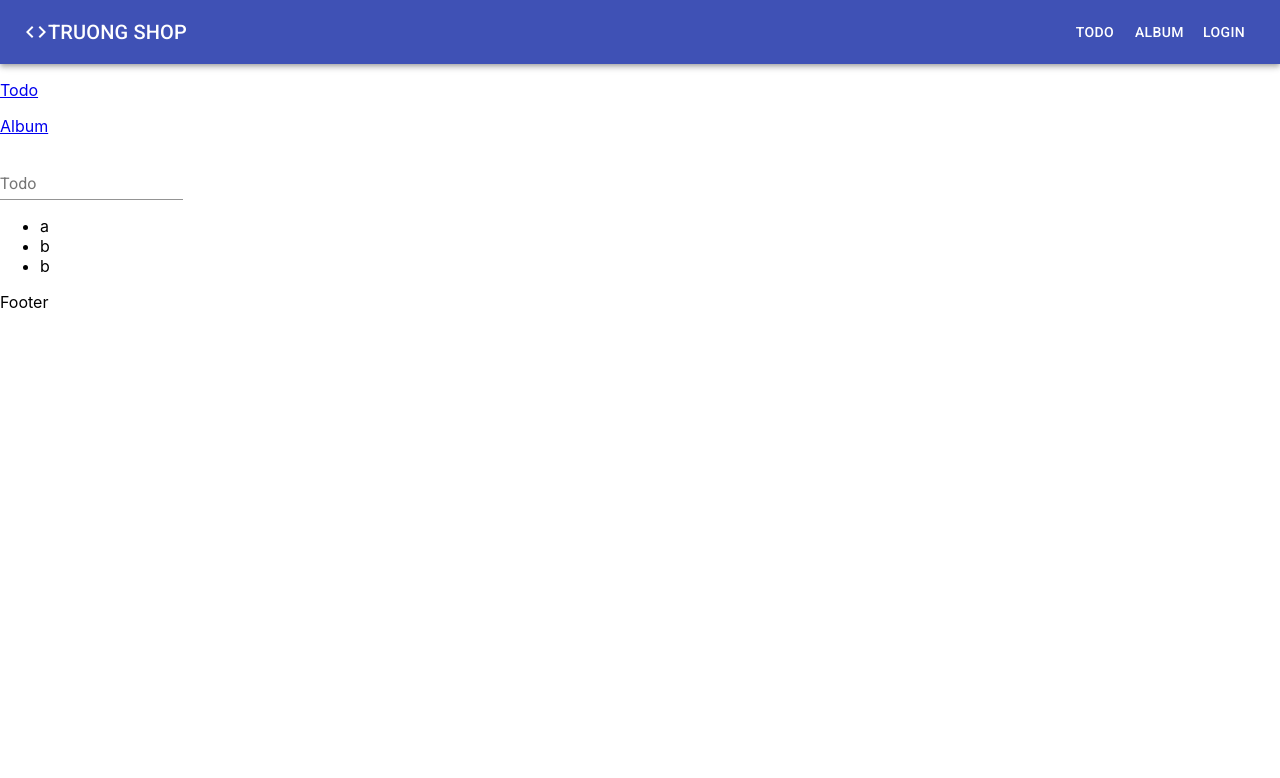
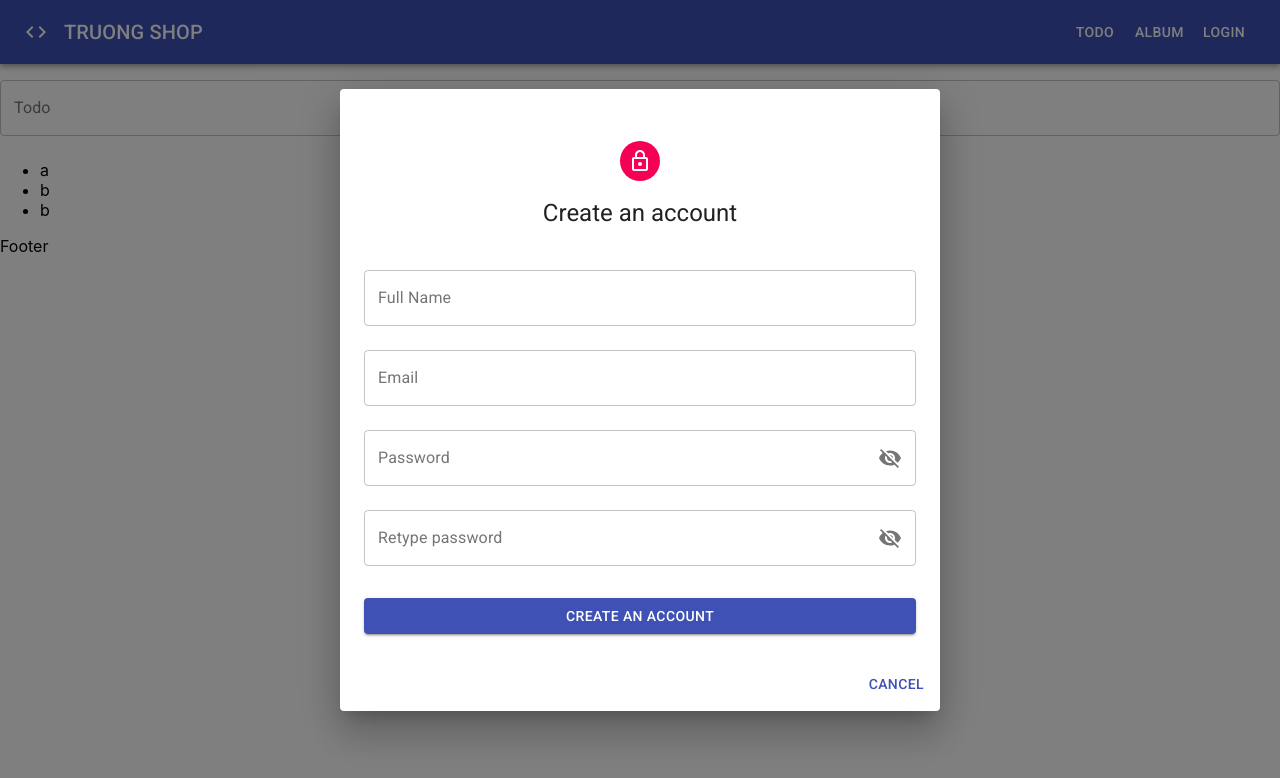
Before and after one commit to truongnguyen0868795985/react-udemy, a React (Create React App) app: page /todos in a window 1280 px wide. Both pictures are taken after a click on the button "LOGIN". Shown: the top 778 px of the page. Built offline with nearby package versions, Linux system fonts and the light colour scheme; no server answers.

Commit message:
add Register form ui

```diff
--- a/src/App.js
+++ b/src/App.js
@@ -23,13 +23,6 @@ function App() {
     <div className="App">
       <Header />
 
-      <p>
-        <Link to="/todos">Todo</Link>
-      </p>
-      <p>
-        <Link to="/albums">Album</Link>
-      </p>
-
       <Switch>
         <Route path="/todos" component={TodoFeature} />
         <Route path="/albums" component={AlbumFeature} />
--- a/src/components/Header/index.jsx
+++ b/src/components/Header/index.jsx
@@ -1,13 +1,18 @@
-import React from 'react';
+import AppBar from '@material-ui/core/AppBar';
+import Button from '@material-ui/core/Button';
 import { makeStyles } from '@material-ui/core/styles';
-import AppBar from '@material-ui/core/AppBar';
 import Toolbar from '@material-ui/core/Toolbar';
 import Typography from '@material-ui/core/Typography';
-import Button from '@material-ui/core/Button';
-import IconButton from '@material-ui/core/IconButton';
-import MenuIcon from '@material-ui/icons/Menu';
 import CodeIcon from '@material-ui/icons/Code';
-import { NavLink } from 'react-router-dom';
+import { Link, NavLink } from 'react-router-dom';
+import React from 'react';
+import TextField from '@material-ui/core/TextField';
+import Dialog from '@material-ui/core/Dialog';
+import DialogActions from '@material-ui/core/DialogActions';
+import DialogContent from '@material-ui/core/DialogContent';
+import DialogContentText from '@material-ui/core/DialogContentText';
+import DialogTitle from '@material-ui/core/DialogTitle';
+import Register from 'features/Auth/components/Register';
 
 const useStyles = makeStyles((theme) => ({
   root: {
@@ -19,26 +24,65 @@ const useStyles = makeStyles((theme) => ({
   title: {
     flexGrow: 1,
   },
+  link: {
+    color: 'white',
+    textDecoration: 'none',
+  },
 }));
 
 export default function Header() {
   const classes = useStyles();
 
+  const [open, setOpen] = React.useState(false);
+
+  const handleClickOpen = () => {
+    setOpen(true);
+  };
+
+  const handleClose = () => {
+    setOpen(false);
+  };
+
   return (
     <div className={classes.root}>
       <AppBar position="static">
         <Toolbar>
-          <CodeIcon></CodeIcon>
+          <CodeIcon className={classes.menuButton} />
           <Typography variant="h6" className={classes.title}>
-            TRUONG SHOP
+            <Link className={classes.link} to="/">
+              TRUONG SHOP
+            </Link>
           </Typography>
 
-          <Button color="inherit">Todo</Button>
-          <Button color="inherit">Album</Button>
+          <NavLink className={classes.link} to="/todos">
+            <Button color="inherit">Todo</Button>
+          </NavLink>
+          <NavLink className={classes.link} to="/albums">
+            <Button color="inherit">Album</Button>
+          </NavLink>
 
-          <Button color="inherit">Login</Button>
+          <Button color="inherit" onClick={handleClickOpen}>
+            Login
+          </Button>
         </Toolbar>
       </AppBar>
+
+      <Dialog
+        disableEscapeKeyDown
+        disableBackdropClick
+        open={open}
+        onClose={handleClose}
+        aria-labelledby="form-dialog-title"
+      >
+        <DialogContent>
+          <Register />
+        </DialogContent>
+        <DialogActions>
+          <Button onClick={handleClose} color="primary">
+            Cancel
+          </Button>
+        </DialogActions>
+      </Dialog>
     </div>
   );
 }
--- a/src/components/form-controls/InputField.jsx
+++ b/src/components/form-controls/InputField.jsx
@@ -17,6 +17,9 @@ function InputField(props) {
       disabled={disabled}
       error={hasError}
       helperText={errors[name]?.message}
+      variant="outlined"
+      margin="normal"
+      fullWidth
     />
   );
 }
--- /dev/null
+++ b/src/components/form-controls/PasswordField.jsx
@@ -0,0 +1,61 @@
+import FormControl from '@material-ui/core/FormControl';
+import IconButton from '@material-ui/core/IconButton';
+import InputAdornment from '@material-ui/core/InputAdornment';
+import InputLabel from '@material-ui/core/InputLabel';
+import OutlinedInput from '@material-ui/core/OutlinedInput';
+import Visibility from '@material-ui/icons/Visibility';
+import VisibilityOff from '@material-ui/icons/VisibilityOff';
+import PropTypes from 'prop-types';
+import React, { useState } from 'react';
+import { Controller } from 'react-hook-form';
+
+function PasswordField(props) {
+  const { form, name, label, disabled } = props;
+  const { errors, formState } = form;
+  const hasError = formState.touched[name] && errors[name];
+
+  const [showPassword, setShowPassword] = useState(false);
+
+  const toggleShowPassword = () => {
+    setShowPassword((x) => !x);
+  };
+
+  return (
+    <FormControl fullWidth margin="normal" variant="outlined">
+      <InputLabel htmlFor={name}>{label}</InputLabel>
+      <Controller
+        id={name}
+        name={name}
+        control={form.control}
+        as={OutlinedInput}
+        type={showPassword ? 'text' : 'password'}
+        label={label}
+        helperText={errors[name]?.message}
+        variant="outlined"
+        margin="normal"
+        fullWidth
+        endAdornment={
+          <InputAdornment position="end">
+            <IconButton
+              aria-label="toggle password visibility"
+              onClick={toggleShowPassword}
+              onMouseDown={toggleShowPassword}
+              edge="end"
+            >
+              {showPassword ? <Visibility /> : <VisibilityOff />}
+            </IconButton>
+          </InputAdornment>
+        }
+      />
+    </FormControl>
+  );
+}
+
+PasswordField.propTypes = {
+  form: PropTypes.object.isRequired,
+  name: PropTypes.string.isRequired,
+  label: PropTypes.string,
+  disabled: PropTypes.bool,
+};
+
+export default PasswordField;
--- /dev/null
+++ b/src/features/Auth/components/Register/index.jsx
@@ -0,0 +1,19 @@
+import React from 'react';
+import PropTypes from 'prop-types';
+import RegisterForm from '../RegisterForm';
+
+function Register(props) {
+  const handleSubmit = (values) => {
+    console.log('Form submit:', values);
+  };
+
+  return (
+    <>
+      <RegisterForm onSubmit={handleSubmit} />
+    </>
+  );
+}
+
+Register.propTypes = {};
+
+export default Register;
--- /dev/null
+++ b/src/features/Auth/components/RegisterForm/index.jsx
@@ -0,0 +1,77 @@
+import InputField from 'components/form-controls/InputField';
+import React from 'react';
+import { useForm } from 'react-hook-form';
+
+import { yupResolver } from '@hookform/resolvers/yup';
+import * as yup from 'yup';
+import { Avatar, Button, makeStyles, Typography } from '@material-ui/core';
+import { LockOutlined } from '@material-ui/icons';
+import PasswordField from 'components/form-controls/PasswordField';
+
+const useStyles = makeStyles((theme) => ({
+  root: {
+    paddingTop: theme.spacing(4),
+  },
+  avatar: {
+    margin: '0 auto',
+    backgroundColor: theme.palette.secondary.main,
+  },
+  title: {
+    margin: theme.spacing(2, 0, 3, 0),
+    textAlign: 'center',
+  },
+  submit: {
+    margin: theme.spacing(3, 0, 2, 0),
+  },
+}));
+
+export default function RegisterForm(props) {
+  const classes = useStyles();
+
+  const schema = yup.object().shape({
+    // fullName: yup.string().min(10, 'Min is 10').required('Please enter title'),
+  });
+
+  const form = useForm({
+    defaultValues: {
+      fullName: '',
+      email: '',
+      password: '',
+      retypePassword: '',
+    },
+    resolver: yupResolver(schema),
+  });
+
+  const handleSubmit = (values) => {
+    console.log('Handle submit', values);
+    const { onSubmit } = props;
+    if (onSubmit) {
+      onSubmit(values);
+    }
+
+    form.reset();
+  };
+
+  return (
+    <div className={classes.root}>
+      <Avatar className={classes.avatar}>
+        <LockOutlined></LockOutlined>
+      </Avatar>
+
+      <Typography className={classes.title} component="h3" variant="h5">
+        Create an account
+      </Typography>
+
+      <form onSubmit={form.handleSubmit(handleSubmit)}>
+        <InputField name="fullName" label="Full Name" form={form} />
+        <InputField name="email" label="Email" form={form} />
+        <PasswordField name="password" label="Password" form={form} />
+        <PasswordField name="retypePassword" label="Retype password" form={form} />
+
+        <Button type="submit" className={classes.submit} variant="contained" color="primary" fullWidth>
+          Create an account
+        </Button>
+      </form>
+    </div>
+  );
+}
```
Also changed, not shown: src/features/Auth/components/index.jsx (added).
